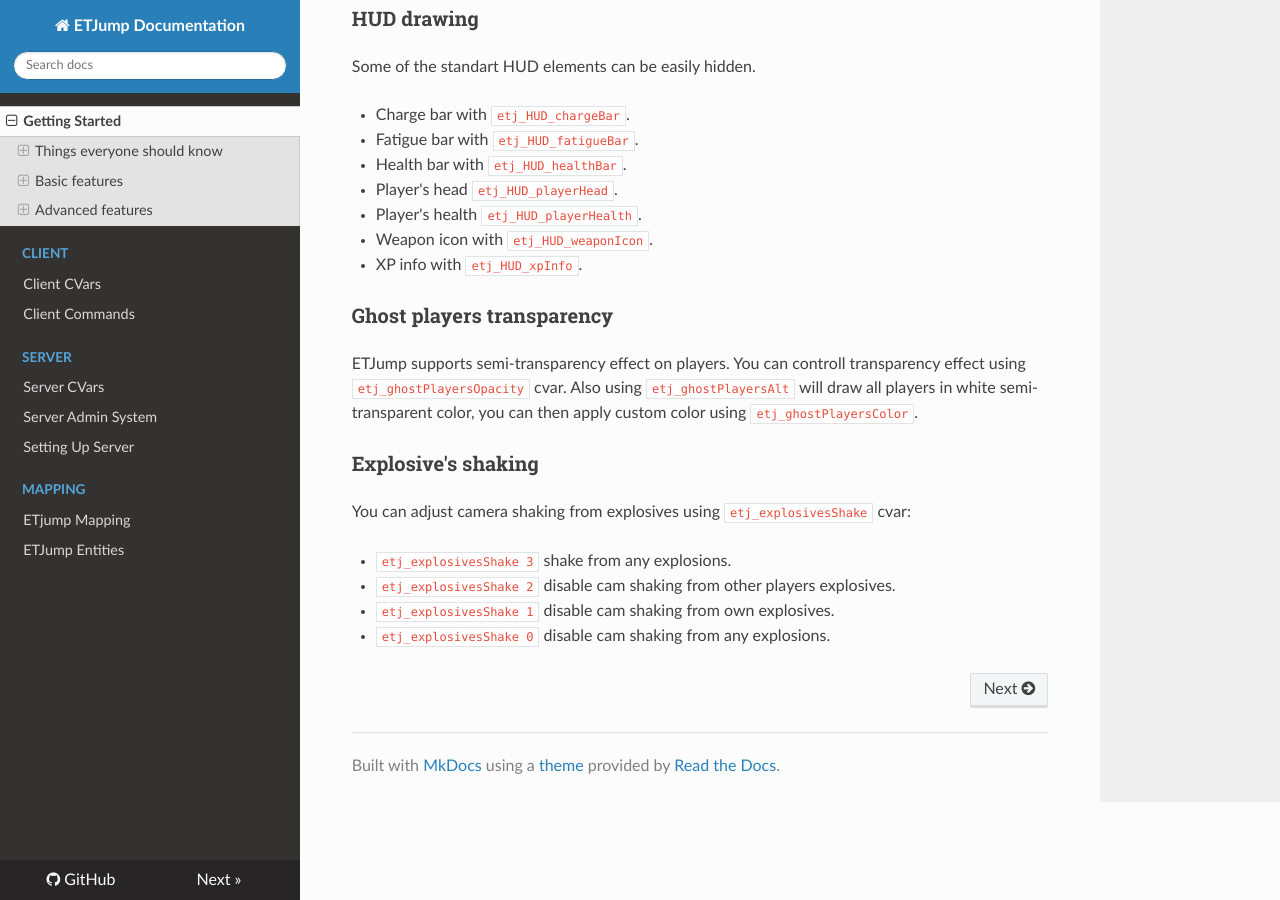
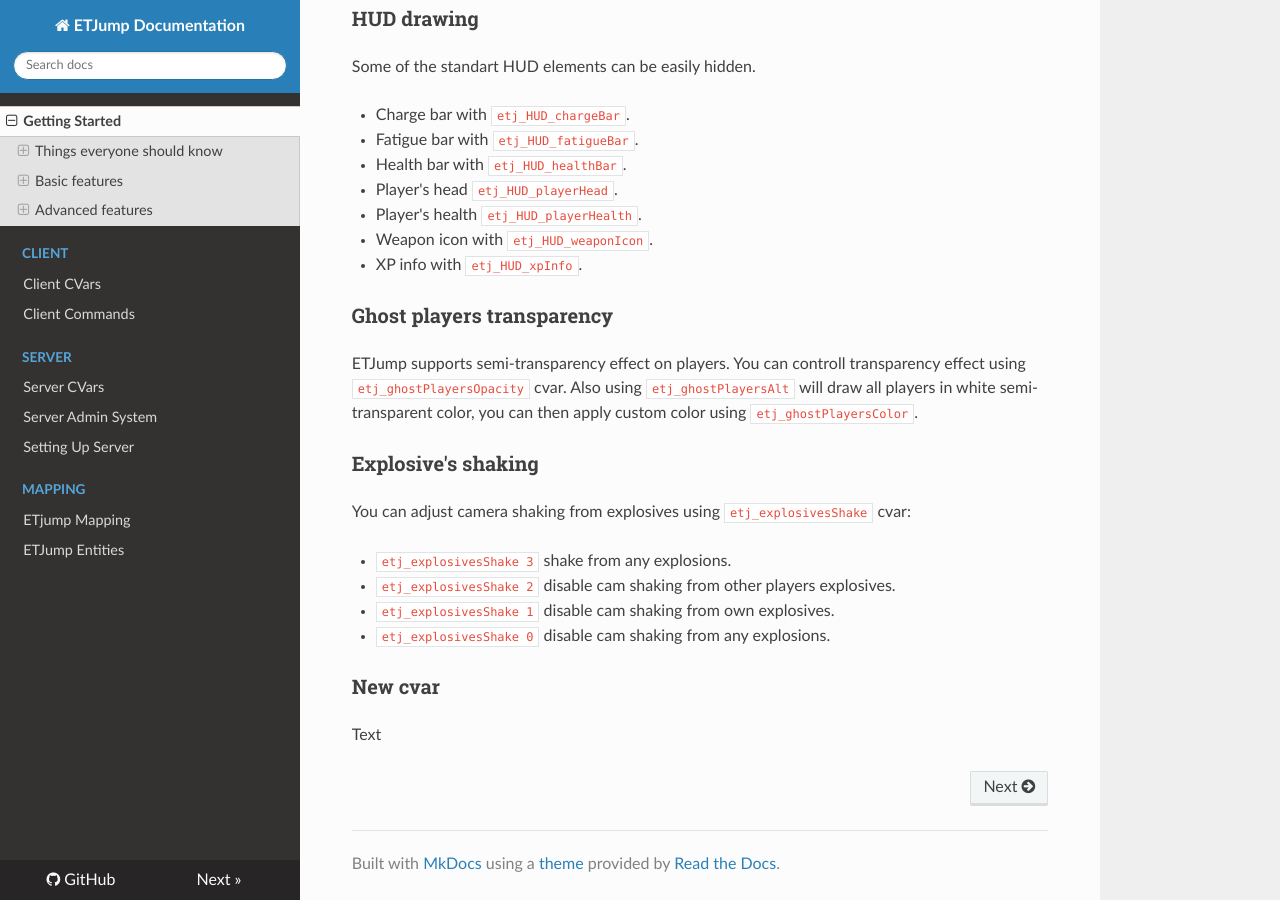
Before and after one commit to etjump/documentation, an MkDocs documentation site: the page built from docs/index.md, in a window 1280 px wide and 900 px high, scrolled down 7782 px. Built offline with MkDocs 1.6.1, drawn with Linux system fonts in a browser that asks for light colours; nearby versions of some CDN libraries; old or Windows-style settings are respelled for this version of MkDocs.

Commit message:
Update index.md
testing webhooks

```diff
--- a/docs/index.md
+++ b/docs/index.md
@@ -209,3 +209,6 @@
 * `etj_explosivesShake 2` disable cam shaking from other players explosives.
 * `etj_explosivesShake 1` disable cam shaking from own explosives.
 * `etj_explosivesShake 0` disable cam shaking from any explosions.
+
+### New cvar
+Text
```
